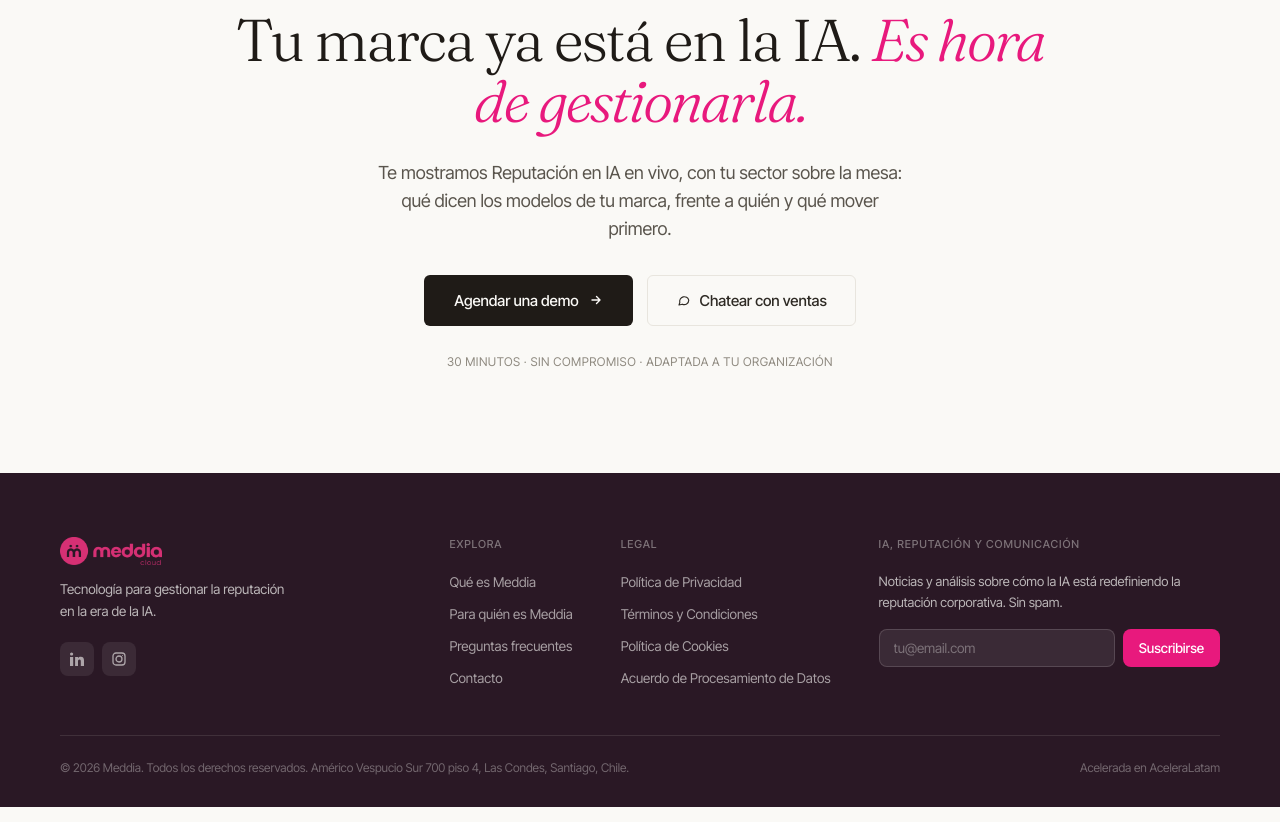
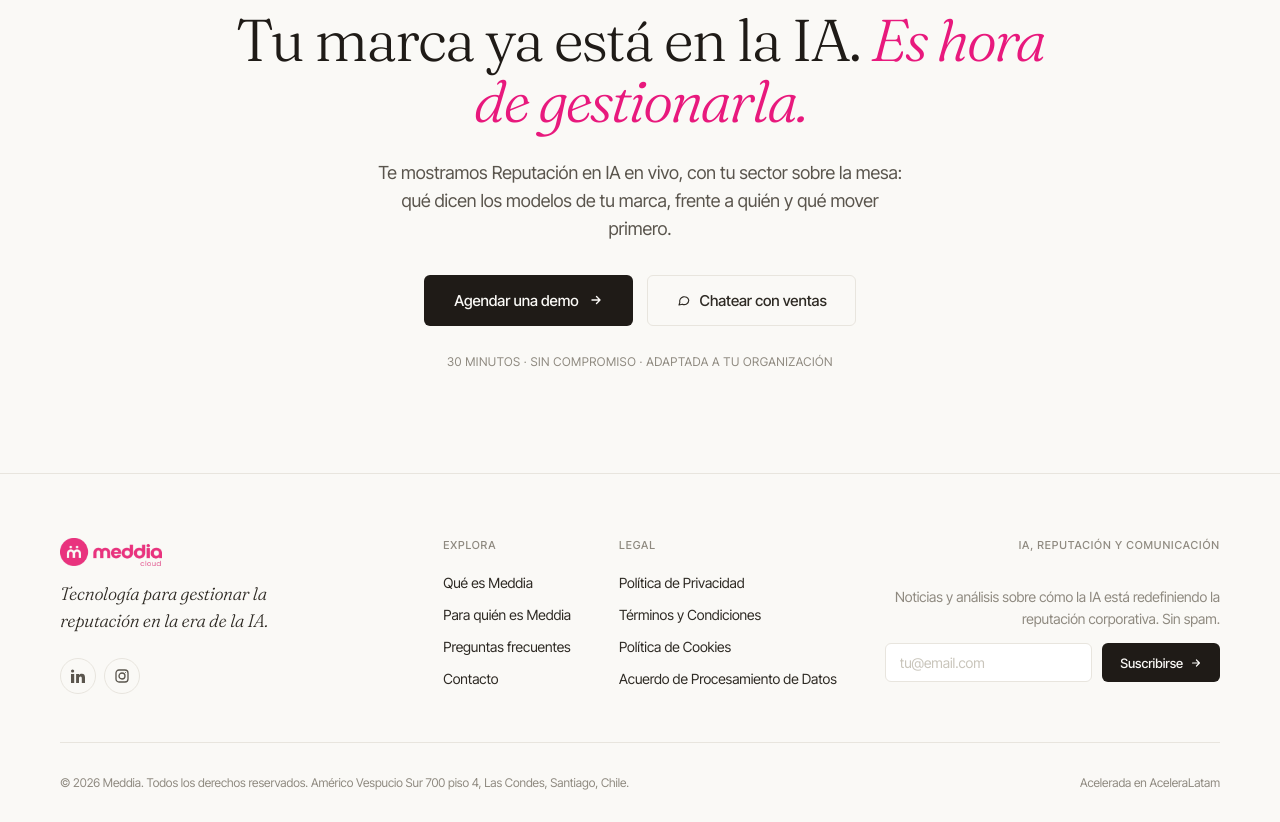
Before and after one commit to SebaVillela/web-meddia, a website: page reputacion-ia.html in a window 1280 px wide. Shown: the part 7041-7863 px from the top of the page. Drawn offline with Linux system fonts and the light colour scheme.

Commit message:
Footer: unificar diseño home/páginas secundarias y corregir layout una fila

```diff
--- a/assets/site-components.js
+++ b/assets/site-components.js
@@ -169,31 +169,32 @@
 
   // ── FOOTER ─────────────────────────────────────────────────────────────────
   var FOOTER_CSS = `
-    .sc-footer{background:#2A1825;color:rgba(250,249,246,0.7);padding:64px 0 32px}
+    .sc-footer{background:#FAF9F6;color:#1F1B17;padding:64px 0 32px;border-top:1px solid #E8E5DE}
     .sc-footer-in{max-width:1240px;margin:0 auto;padding:0 40px}
     .sc-footer-top{display:grid;grid-template-columns:1fr auto auto 1fr;gap:48px;align-items:start;margin-bottom:48px}
-    .sc-footer-logo img{height:28px;width:auto;display:block;margin-bottom:14px;opacity:0.9}
-    .sc-footer-claim{font-size:13.5px;line-height:1.6;letter-spacing:-0.005em;max-width:240px;margin-bottom:20px}
+    .sc-footer-logo img{height:28px;width:auto;display:block;margin-bottom:14px}
+    .sc-footer-claim{font-family:'Fraunces',Georgia,serif;font-style:italic;font-weight:300;font-size:18px;color:#2E2A24;line-height:1.5;margin-bottom:24px;max-width:280px;letter-spacing:-0.015em}
     .sc-footer-socials{display:flex;gap:8px}
-    .sc-social-btn{width:34px;height:34px;border-radius:8px;background:rgba(250,249,246,0.08);color:rgba(250,249,246,0.6);display:flex;align-items:center;justify-content:center;text-decoration:none;transition:background 0.2s,color 0.2s}
-    .sc-social-btn:hover{background:rgba(232,25,125,0.2);color:#E8197D}
-    .sc-footer-col-ttl{font-size:11px;font-weight:500;letter-spacing:0.08em;text-transform:uppercase;color:rgba(250,249,246,0.4);margin-bottom:20px}
+    .sc-social-btn{width:36px;height:36px;border-radius:50%;background:transparent;border:1px solid #E8E5DE;display:flex;align-items:center;justify-content:center;text-decoration:none;color:#5A554D;transition:all 0.2s}
+    .sc-social-btn:hover{background:#1F1B17;border-color:#1F1B17;color:#FAF9F6}
+    .sc-footer-col-ttl{font-size:11px;font-weight:500;letter-spacing:0.08em;text-transform:uppercase;color:#8F8A80;margin-bottom:20px}
     .sc-footer-links{list-style:none;display:flex;flex-direction:column;gap:12px}
-    .sc-footer-links a{font-size:13.5px;color:rgba(250,249,246,0.6);text-decoration:none;transition:color 0.2s;letter-spacing:-0.005em}
-    .sc-footer-links a:hover{color:#FAF9F6}
-    .sc-footer-newsletter-desc{font-size:13px;line-height:1.6;margin-bottom:16px;letter-spacing:-0.005em}
-    .sc-footer-form{display:flex;gap:8px}
-    .sc-footer-input{flex:1;padding:10px 14px;background:rgba(250,249,246,0.08);border:1px solid rgba(250,249,246,0.15);border-radius:8px;color:#FAF9F6;font-family:inherit;font-size:13.5px;outline:none;transition:border-color 0.2s;letter-spacing:-0.005em}
-    .sc-footer-input::placeholder{color:rgba(250,249,246,0.35)}
-    .sc-footer-input:focus{border-color:rgba(250,249,246,0.4)}
-    .sc-footer-submit{padding:10px 16px;background:#E8197D;color:#fff;border:none;border-radius:8px;font-family:inherit;font-size:13.5px;font-weight:450;cursor:pointer;white-space:nowrap;transition:background 0.2s;letter-spacing:-0.005em}
-    .sc-footer-submit:hover{background:#C41468}
-    .sc-footer-ok{font-size:12.5px;color:#E8197D;margin-top:10px;display:none}
+    .sc-footer-links a{font-size:14px;color:#2E2A24;text-decoration:none;transition:color 0.2s;letter-spacing:-0.005em}
+    .sc-footer-links a:hover{color:#E8197D}
+    .sc-footer-newsletter-desc{font-size:14px;color:#8F8A80;line-height:1.55;letter-spacing:-0.005em;max-width:360px;text-align:right}
+    .sc-footer-form{display:flex;gap:10px;flex-wrap:wrap;justify-content:flex-end}
+    .sc-footer-input{flex:1;min-width:160px;padding:10px 14px;background:#fff;border:1px solid #E8E5DE;border-radius:6px;color:#1F1B17;font-family:inherit;font-size:14px;outline:none;transition:border-color 0.2s;letter-spacing:-0.005em}
+    .sc-footer-input::placeholder{color:#C9C5BB}
+    .sc-footer-input:focus{border-color:#1F1B17}
+    .sc-footer-submit{padding:10px 18px;background:#1F1B17;color:#FAF9F6;border:none;border-radius:6px;font-family:inherit;font-size:13px;font-weight:450;cursor:pointer;white-space:nowrap;transition:background 0.2s;letter-spacing:-0.005em;display:inline-flex;align-items:center;gap:7px}
+    .sc-footer-submit:hover{background:#E8197D}
+    .sc-footer-newsletter-col{display:flex;flex-direction:column;gap:14px;justify-self:end;align-items:flex-end;text-align:right}
+    .sc-footer-ok{font-size:13px;color:#E8197D;display:none;text-align:right}
     .sc-footer-ok.is-on{display:block}
-    .sc-footer-btm{border-top:1px solid rgba(250,249,246,0.1);padding-top:24px;display:flex;justify-content:space-between;align-items:center;flex-wrap:wrap;gap:12px}
-    .sc-footer-legal{font-size:12px;color:rgba(250,249,246,0.35);letter-spacing:-0.005em}
+    .sc-footer-btm{border-top:1px solid #E8E5DE;padding-top:32px;display:flex;justify-content:space-between;align-items:center;flex-wrap:wrap;gap:12px}
+    .sc-footer-legal{font-size:12px;color:#8F8A80;letter-spacing:-0.005em}
     @media(max-width:900px){.sc-footer-top{grid-template-columns:1fr 1fr;gap:32px}.sc-footer-in{padding:0 24px}}
-    @media(max-width:600px){.sc-footer-top{grid-template-columns:1fr}.sc-footer-form{flex-direction:column}}
+    @media(max-width:600px){.sc-footer-top{grid-template-columns:1fr}.sc-footer-form{flex-direction:column}.sc-footer-newsletter-col{align-items:flex-start;text-align:left}.sc-footer-newsletter-desc{text-align:left}}
   `;
 
   function buildFooter() {
@@ -242,12 +243,12 @@
                 <li><a href="/dpa">Acuerdo de Procesamiento de Datos</a></li>
               </ul>
             </div>
-            <div>
+            <div class="sc-footer-newsletter-col">
               <div class="sc-footer-col-ttl">IA, reputación y comunicación</div>
               <p class="sc-footer-newsletter-desc">Noticias y análisis sobre cómo la IA está redefiniendo la reputación corporativa. Sin spam.</p>
               <form class="sc-footer-form" id="sc-footer-form">
                 <input type="email" class="sc-footer-input" placeholder="tu@email.com" required autocomplete="email" aria-label="Tu email">
-                <button type="submit" class="sc-footer-submit">Suscribirse</button>
+                <button type="submit" class="sc-footer-submit">Suscribirse <svg width="12" height="12" viewBox="0 0 14 14" fill="none" aria-hidden="true"><path d="M3 7h8M7.5 3.5L11 7l-3.5 3.5" stroke="currentColor" stroke-width="1.4" stroke-linecap="round" stroke-linejoin="round"/></svg></button>
               </form>
               <p class="sc-footer-ok" id="${okId}">¡Gracias! Te avisamos con lo que vale la pena leer.</p>
             </div>
```
Also changed, not shown: index.html (+1 -1 lines).
